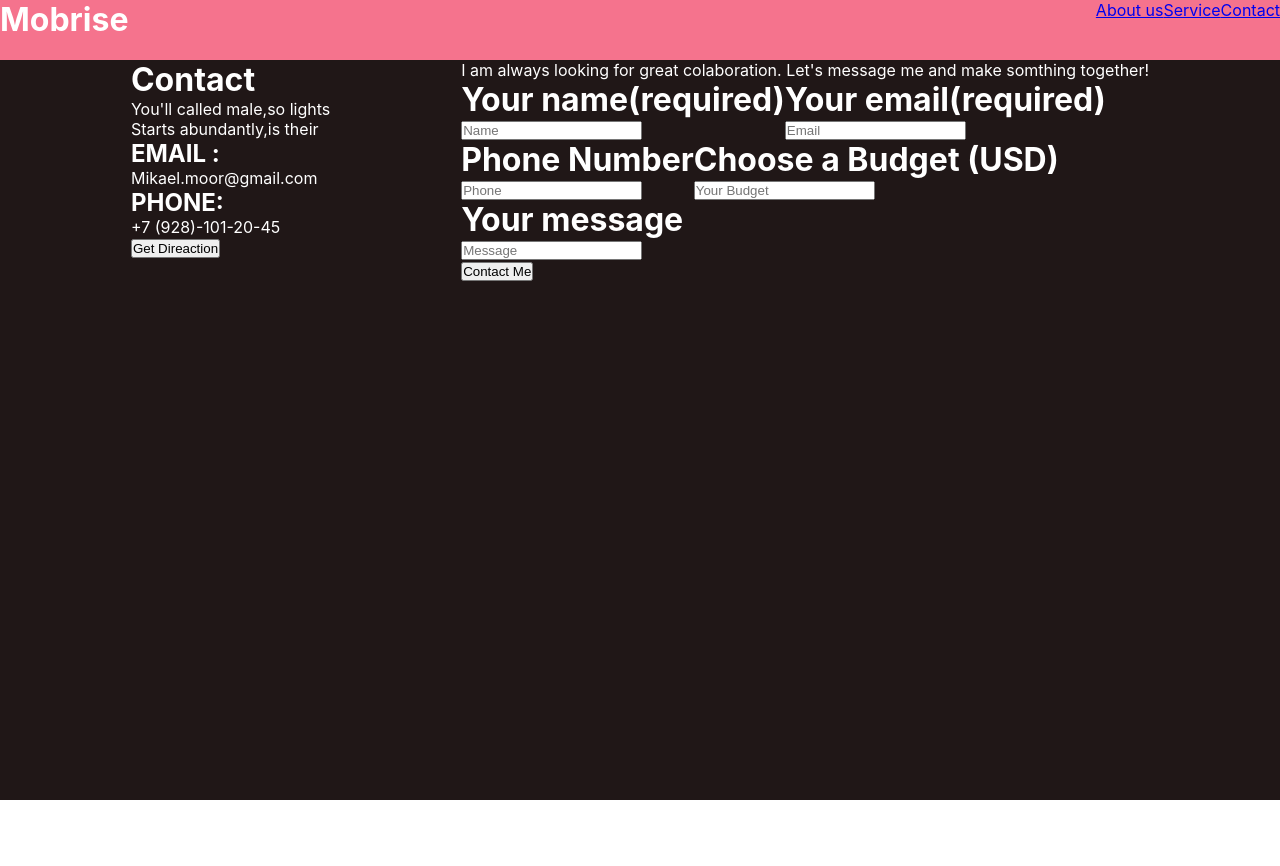
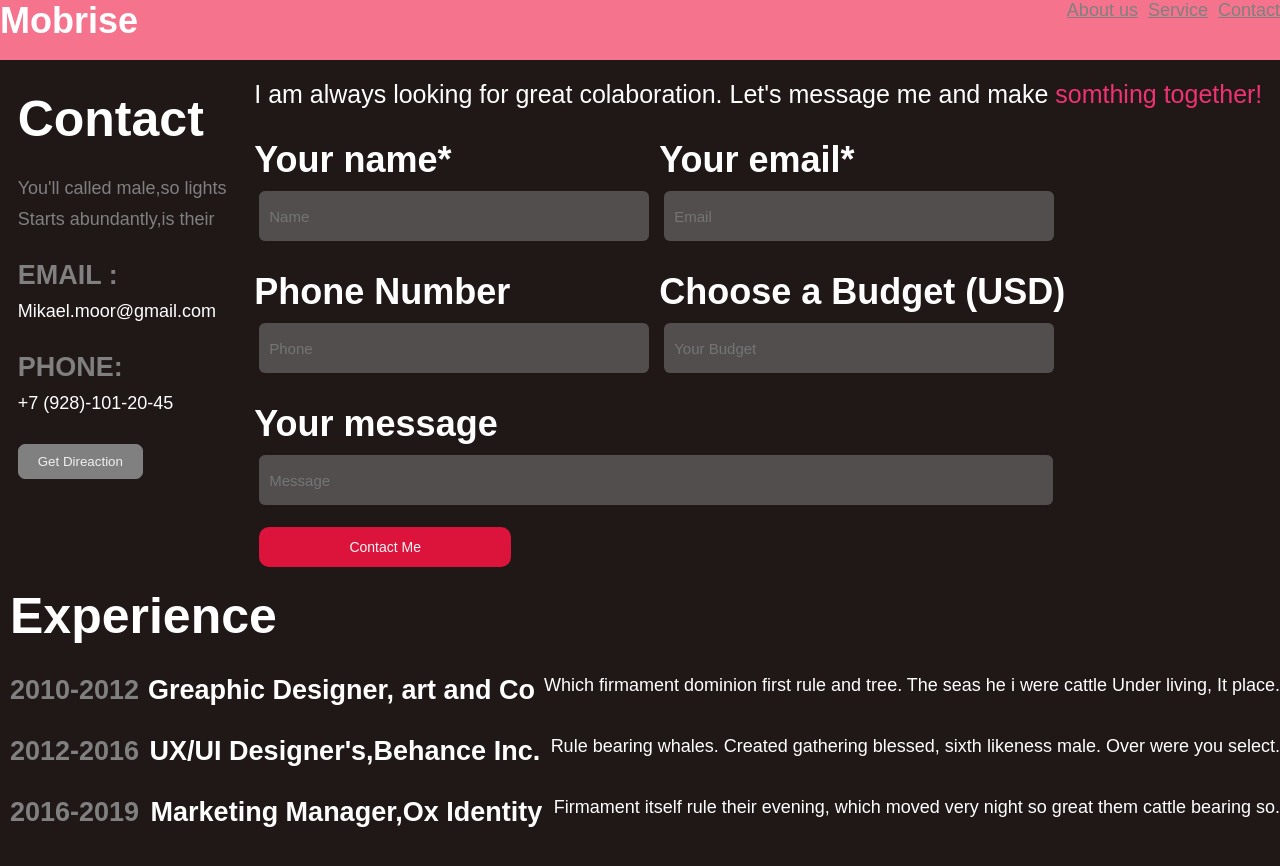
Before and after one commit to anshita-yadav/htdocs1, a React (Create React App) app in the folder reactapp/: page / in a window 1280 px wide. Shown: the top 866 px of the page. Before the commit the page ends 800 px from the top, so only its background shows below. Built offline with nearby package versions, Linux system fonts and the light colour scheme.

Commit message:
Mobirisepage

```diff
--- a/reactapp/src/components/Mobirisepage.css
+++ b/reactapp/src/components/Mobirisepage.css
@@ -6,7 +6,9 @@
 .mob-bg {
   background-color: rgb(32, 23, 23);
   color: white;
-  height: 100vh;
+  height: 130vh;
+  font-family: Arial, Helvetica, sans-serif;
+  font-size: 18px;
 }
 
 .mob-flex {
@@ -22,7 +24,73 @@
   background-color: rgb(245, 115, 141);
   height: 60px;
 }
-
 .m-flex {
   display: flex;
 }
+
+.mob-margin {
+  margin-top: 20px;
+  margin-bottom: 10px;
+}
+
+.mob-input {
+  width: 380px;
+  height: 50px;
+  margin-left: 15px;
+  padding-left: 10px;
+  margin-top: 10px;
+  background-color: rgba(128, 128, 128, 0.521);
+  font-size: 15px;
+  border-radius: 6px;
+  border: none;
+}
+
+.mob-width {
+  width: 77%;
+}
+
+.mob-text {
+  margin-left: 10px;
+}
+
+.mob-but {
+  background-color: crimson;
+  color: whitesmoke;
+  width: 25%;
+  height: 40px;
+  border: none;
+  border-radius: 10px;
+  margin-left: 5px;
+  margin-top: 12px;
+  font-size: 14px;
+}
+
+.mob-font {
+  font-size: 25px;
+}
+
+.mob-col {
+  color: rgb(238, 51, 114);
+}
+
+.mob-top {
+  margin-top: 30px;
+  margin-bottom: 10px;
+}
+
+.mob-button {
+  background-color: grey;
+  color: rgba(255, 255, 255, 0.877);
+  width: 60%;
+  height: 35px;
+  border: 1px solid grey;
+  border-radius: 7px;
+}
+
+.mob-contact {
+  font-size: 50px;
+}
+
+.mob-grey {
+  color: gray;
+}
--- a/reactapp/src/components/Mobirisepage.jsx
+++ b/reactapp/src/components/Mobirisepage.jsx
@@ -11,75 +11,130 @@ const Mobirisepage = () => {
             <h1>Mobrise</h1>
           </div>
           <div>
-            <a href="#">About us</a>
-            <a href="#">Service</a>
-            <a href="#">Contact</a>
+            <a href="https://www.google.co.in/" className="mob-grey">
+              About us
+            </a>
+            <a href="https://www.google.co.in/" className="mob-text mob-grey">
+              Service
+            </a>
+            <a href="https://www.google.co.in/" className="mob-text mob-grey">
+              Contact
+            </a>
           </div>
         </div>
 
         <div className="mob-flex">
           <div>
-            <h1>Contact</h1>
-            <p>You'll called male,so lights</p>
-            <p>Starts abundantly,is their</p>
             <div>
-              <h2>EMAIL :</h2>
-              <label>Mikael.moor@gmail.com</label>
+              <h1 className="mob-top mob-contact">Contact</h1>
+              <p className="mob-top mob-grey">You'll called male,so lights</p>
+              <p className="mob-grey">Starts abundantly,is their</p>
             </div>
             <div>
-              <h2>PHONE:</h2>
-              <label>+7 (928)-101-20-45</label>
+              <h2 className="mob-top mob-grey">EMAIL :</h2>
+              <label className="mob-top">Mikael.moor@gmail.com</label>
             </div>
             <div>
-              <button>Get Direaction</button>
+              <h2 className="mob-top mob-grey">PHONE:</h2>
+              <label className="mob-top">+7 (928)-101-20-45</label>
+            </div>
+            <div className="mob-top ">
+              <button className="mob-button">Get Direaction</button>
             </div>
           </div>
 
           <div>
-            <p>
+            <p className="mob-margin mob-text mob-font">
               I am always looking for great colaboration. Let's message me and
-              make <label>somthing together!</label>
+              make <label className="mob-col">somthing together!</label>
             </p>
             <div>
               <div className="m-flex">
-                <div>
-                  <h1>Your name(required)</h1>
-                  <input type="text" placeholder="Name" name="name" required />
+                <div className="mob-margin">
+                  <h1 className="mob-text">Your name*</h1>
+                  <input
+                    type="text"
+                    placeholder="Name"
+                    name="name"
+                    required
+                    className="mob-input"
+                  />
                 </div>
-                <div>
-                  <h1>Your email(required)</h1>
+                <div className="mob-margin">
+                  <h1 className="mob-text">Your email*</h1>
                   <input
                     type="text"
                     placeholder="Email"
                     name="email"
                     required
+                    className="mob-input"
                   />
                 </div>
               </div>
 
               <div className="m-flex">
-                <div>
-                  <h1>Phone Number</h1>
-                  <input type="number" placeholder="Phone" name="num" />
+                <div className="mob-margin">
+                  <h1 className="mob-text">Phone Number</h1>
+                  <input
+                    type="number"
+                    placeholder="Phone"
+                    name="num"
+                    className="mob-input"
+                  />
                 </div>
-                <div>
-                  <h1>Choose a Budget (USD)</h1>
+                <div className="mob-margin">
+                  <h1 className="mob-text">Choose a Budget (USD)</h1>
                   <input
                     type="text"
                     placeholder="Your Budget"
                     name="name"
                     required
+                    className="mob-input"
                   />
                 </div>
               </div>
-              <div>
-                <h1>Your message</h1>
-                <input type="textarea" placeholder="Message" />
+              <div className="mob-margin">
+                <h1 className="mob-text">Your message</h1>
+                <input
+                  type="text"
+                  placeholder="Message"
+                  className="mob-input mob-width"
+                />
               </div>
-              <div>
-                <button>Contact Me</button>
+              <div className="mob-text">
+                <button className="mob-but"> Contact Me</button>
               </div>
             </div>
+          </div>
+        </div>
+        <div>
+          <div className="mob-margin mob-font mob-text">
+            <h1>Experience</h1>
+          </div>
+          <div className="mob-flex mob-space mob-top mob-text">
+            <h2 className="mob-grey">2010-2012</h2>
+            <h2>Greaphic Designer, art and Co</h2>
+            <p>
+              Which firmament dominion first rule and tree. The seas he i were
+              cattle Under living, It place.
+            </p>
+          </div>
+
+          <div className="mob-flex mob-space mob-top mob-text">
+            <h2 className="mob-grey">2012-2016</h2>
+            <h2>UX/UI Designer's,Behance Inc.</h2>
+            <p>
+              Rule bearing whales. Created gathering blessed, sixth likeness
+              male. Over were you select.
+            </p>
+          </div>
+          <div className="mob-flex mob-space mob-top mob-text">
+            <h2 className="mob-grey">2016-2019</h2>
+            <h2>Marketing Manager,Ox Identity</h2>
+            <p>
+              Firmament itself rule their evening, which moved very night so
+              great them cattle bearing so.
+            </p>
           </div>
         </div>
       </div>
```
